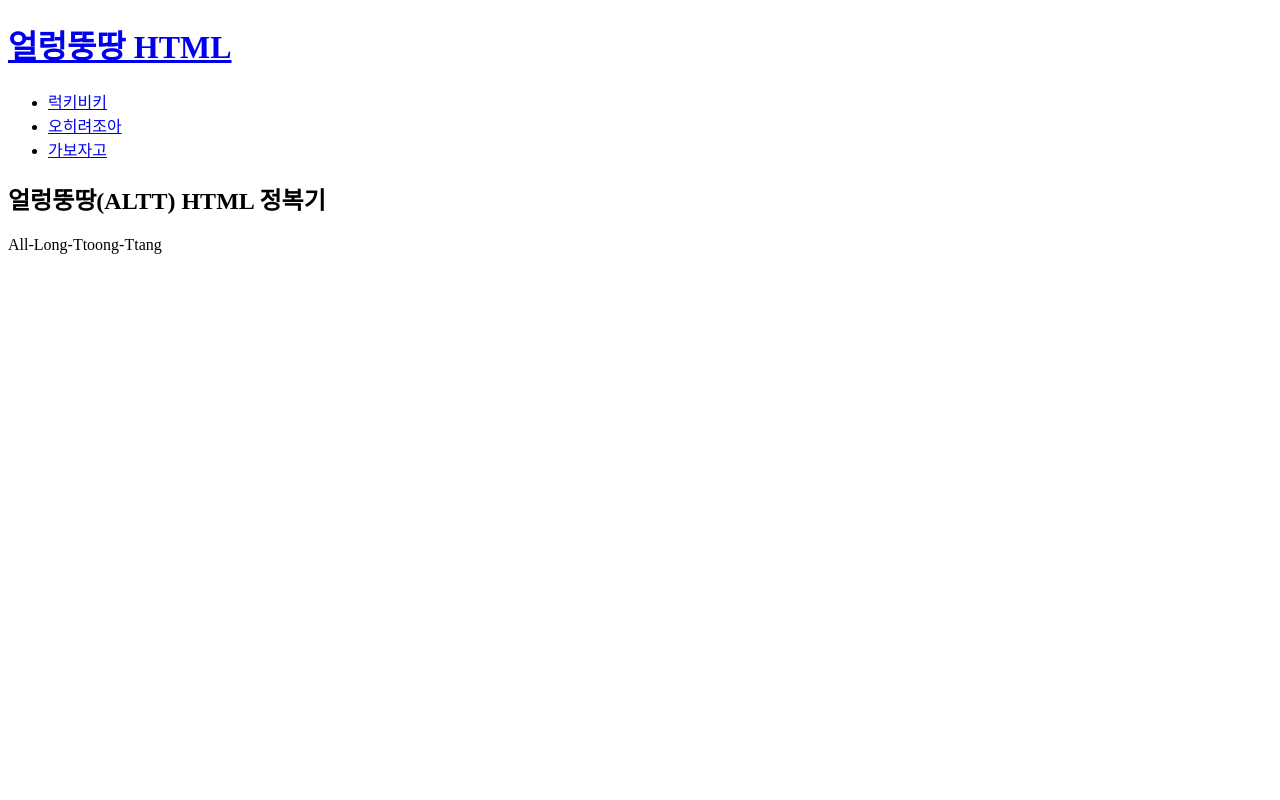
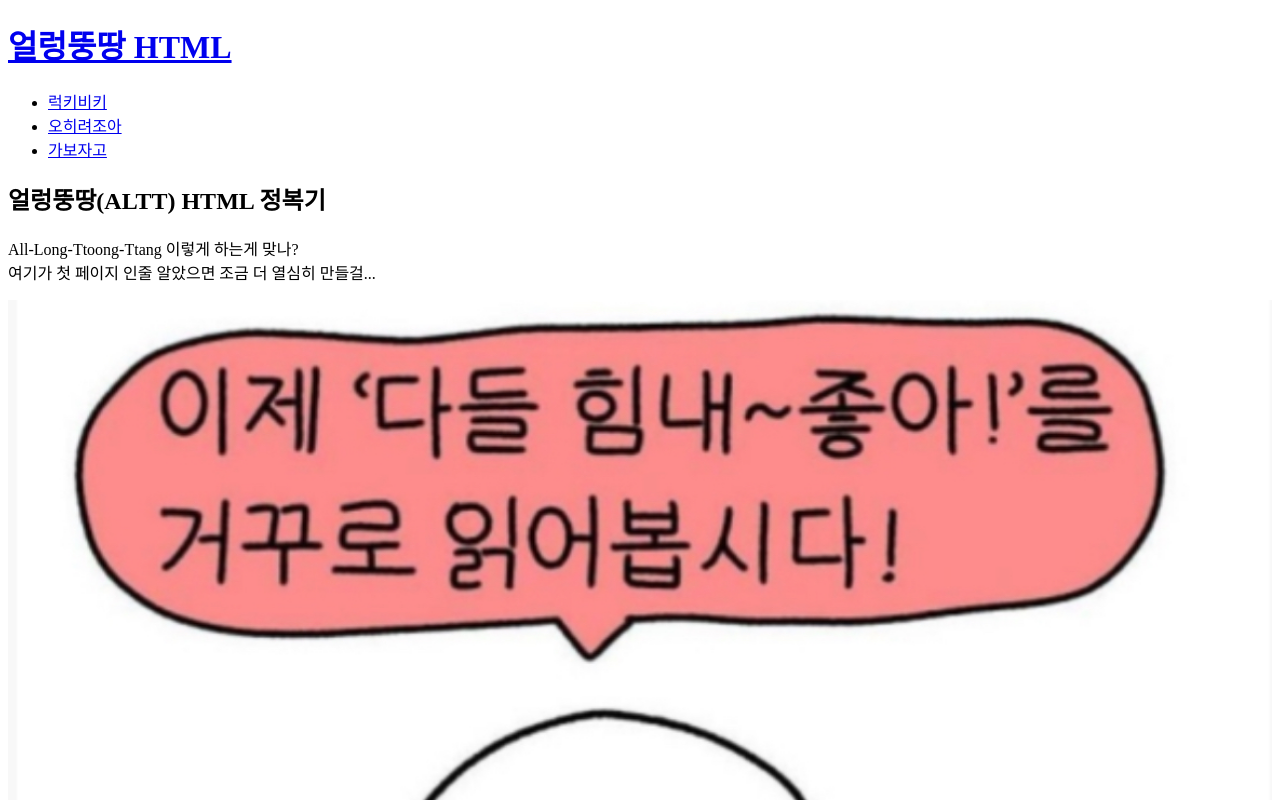
Before and after one commit to H1ne/altt2, a plain HTML site: page index.html in a window 1280 px wide. Shown: the top 800 px of the page. Drawn offline with Linux system fonts and the light colour scheme.

Commit message:
좀 더 꾸며봄

```diff
--- a/index.html
+++ b/index.html
@@ -14,7 +14,9 @@
     </ul>
     <h2>얼렁뚱땅(ALTT) HTML 정복기</h2>
     <p>
-        All-Long-Ttoong-Ttang
+        All-Long-Ttoong-Ttang 이렇게 하는게 맞나?<br>
+        여기가 첫 페이지 인줄 알았으면 조금 더 열심히 만들걸...
     </p>
+    <img src="fighting.jpeg" width="100%">
 </body>
 </html>
```
Also changed, not shown: 2.html (+1 -0 lines), 3.html (+4 -0 lines), 240627_apple.png (added), fighting.jpeg (added), qutedesigner.jpeg (added).
